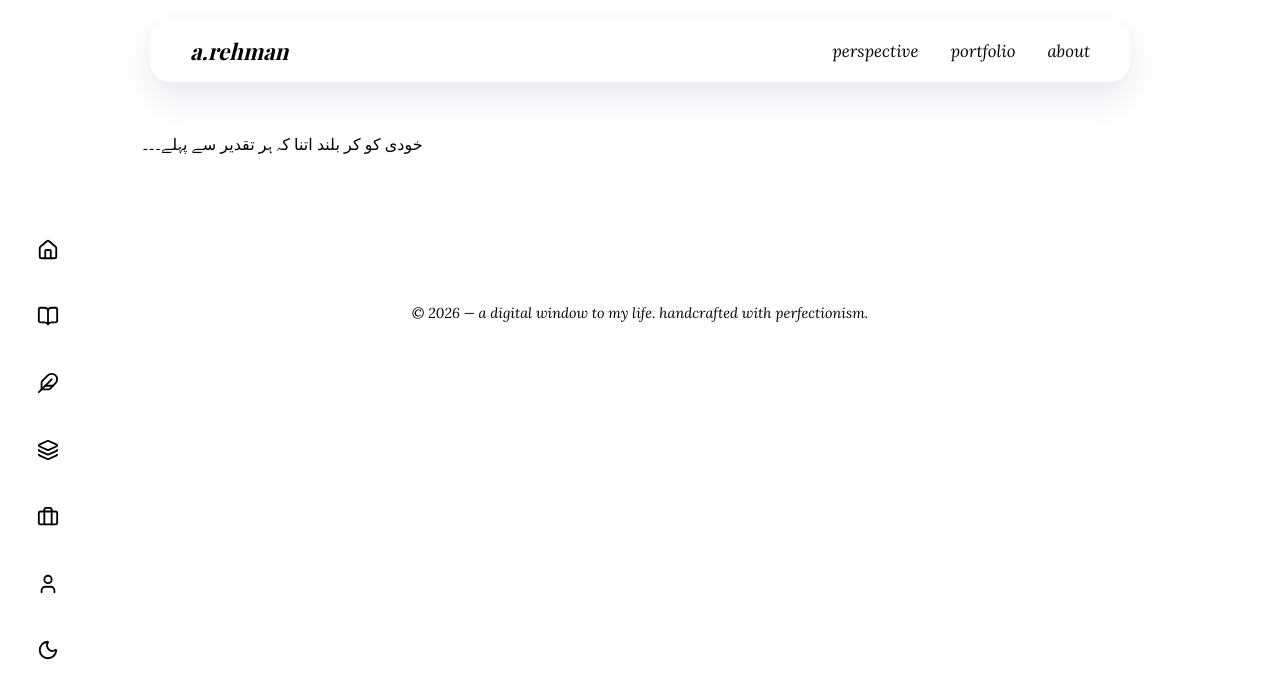
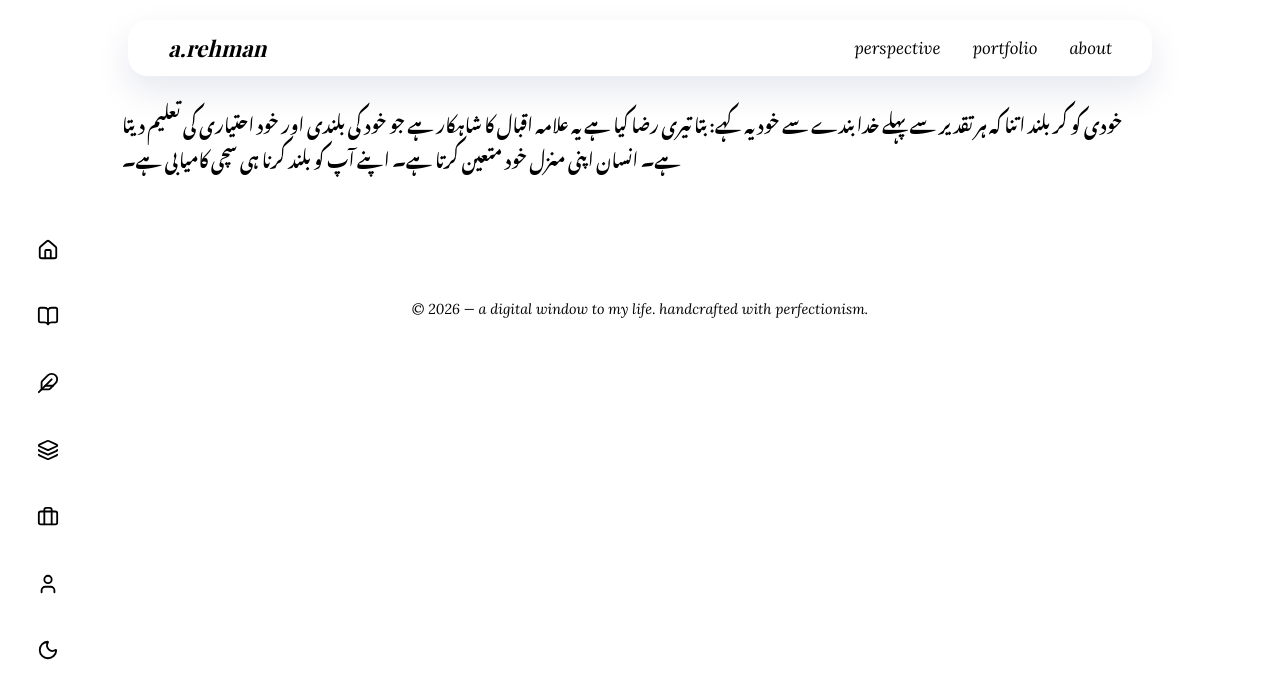
Before and after one commit to arehman-dev/arehman-dev.github.io, a Jekyll site: the page built from poetry/iqbal-01.md, in a window 1280 px wide. Shown: the top 699 px of the page. Built offline with Jekyll 4.4.1, drawn with Linux system fonts in a browser that asks for light colours; some web fonts are replaced.

Commit message:
Cleanup & Improvements: Revert 90% zoom, fix Urdu fonts, add comprehensive README, add favicon, remove debris

```diff
--- a/_layouts/default.html
+++ b/_layouts/default.html
@@ -3,6 +3,9 @@
   <meta charset="utf-8">
   <meta name="viewport" content="width=device-width, initial-scale=1">
   <title>{{ page.title }} | a.rehman</title>
+
+  <!-- Favicon -->
+  <link rel="icon" type="image/svg+xml" href="{{ '/favicon.svg' | relative_url }}">
 
   <link rel="preconnect" href="https://fonts.googleapis.com">
   <link rel="preconnect" href="https://fonts.gstatic.com" crossorigin>
--- a/assets/css/style.css
+++ b/assets/css/style.css
@@ -95,10 +95,8 @@ html.dark body {
 /* --- 4. TOP BAR (CENTERED WITHIN VIEWPORT) --- */
 .main-viewport {
     flex: 1;
-    /* OLD: margin-left: 88px; margin-right: 88px; */
-    /* 90% zoom optimization: increased margins for better spacing */
-    margin-left: 110px;
-    margin-right: 110px;
+    margin-left: 88px;
+    margin-right: 88px;
     min-height: 100vh;
     display: flex;
     flex-direction: column;
@@ -122,9 +120,7 @@ html.dark body {
     background: var(--glass-bg);
     backdrop-filter: blur(16px);
     -webkit-backdrop-filter: blur(16px);
-    /* OLD: padding: 0.8rem 2.5rem; */
-    /* 90% zoom optimization: increased padding for better proportions */
-    padding: 1rem 2.5rem;
+    padding: 0.8rem 2.5rem;
     border-radius: 20px;
     border: 1px solid var(--card-border);
     box-shadow: 0 15px 35px rgba(7, 30, 97, 0.1);
@@ -160,21 +156,15 @@ html.dark body {
 /* --- 5. CARDS & GRID REFINEMENT --- */
 .wrapper {
     width: 100%;
-    /* OLD: max-width: 1100px; */
-    /* 90% zoom optimization: increased max-width for more content space */
-    max-width: 1200px;
-    /* OLD: padding: 3rem 2rem; */
-    /* 90% zoom optimization: increased padding for better spacing */
-    padding: 3.5rem 2rem;
+    max-width: 1100px;
+    padding: 3rem 2rem;
     box-sizing: border-box;
 }
 
 .card-grid {
     display: grid;
     grid-template-columns: repeat(auto-fit, minmax(350px, 1fr));
-    /* OLD: gap: 2.5rem; */
-    /* 90% zoom optimization: increased gap for better card separation */
-    gap: 2.8rem;
+    gap: 2.5rem;
     margin: 2rem 0;
 }
 
--- a/poetry/iqbal-01.md
+++ b/poetry/iqbal-01.md
@@ -4,4 +4,13 @@ title: "علامہ اقبال: خودی"
 lang: ur
 dir: rtl
 ---
-خودی کو کر بلند اتنا کہ ہر تقدیر سے پہلے۔۔۔
+
+<div style="font-family: 'Noto Nastaliq Urdu', serif; font-size: 1.1rem; line-height: 2;">
+
+خودی کو کر بلند اتنا کہ ہر تقدیر سے پہلے
+خدا بندے سے خود یہ کہے: بتا تیری رضا کیا ہے
+
+یہ علامہ اقبال کا شاہکار ہے جو خود کی بلندی اور خود احتیاری کی تعلیم دیتا ہے۔
+انسان اپنی منزل خود متعین کرتا ہے۔ اپنے آپ کو بلند کرنا ہی سچی کامیابی ہے۔
+
+</div>
```
Also changed, not shown: perspective/post-2.md (+9 -0 lines), poetry/index.md (+1 -1 lines), portfolio/index.html (deleted, +0 -47 lines), README.md (added), favicon.svg (added).
